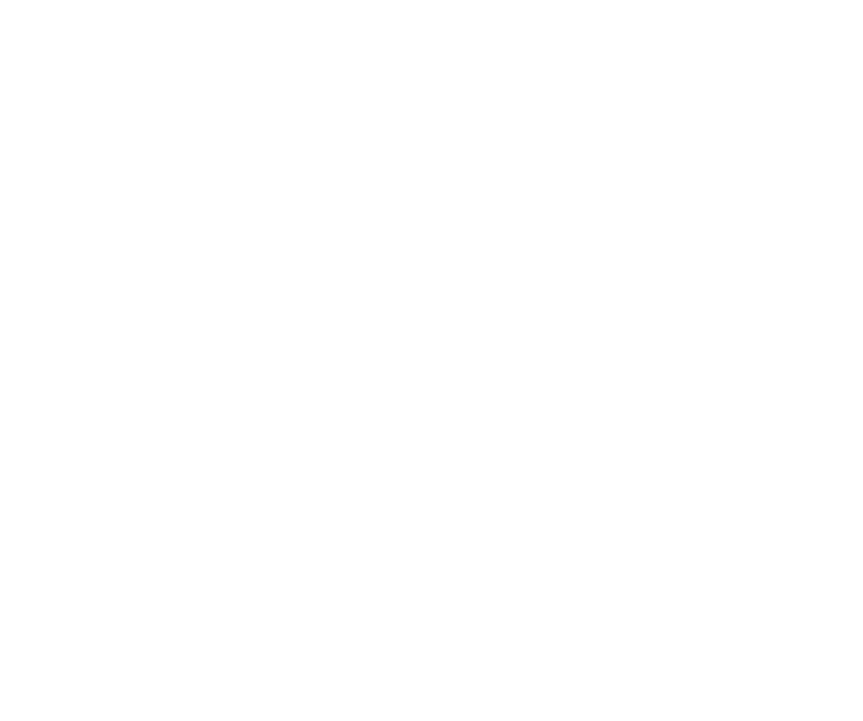
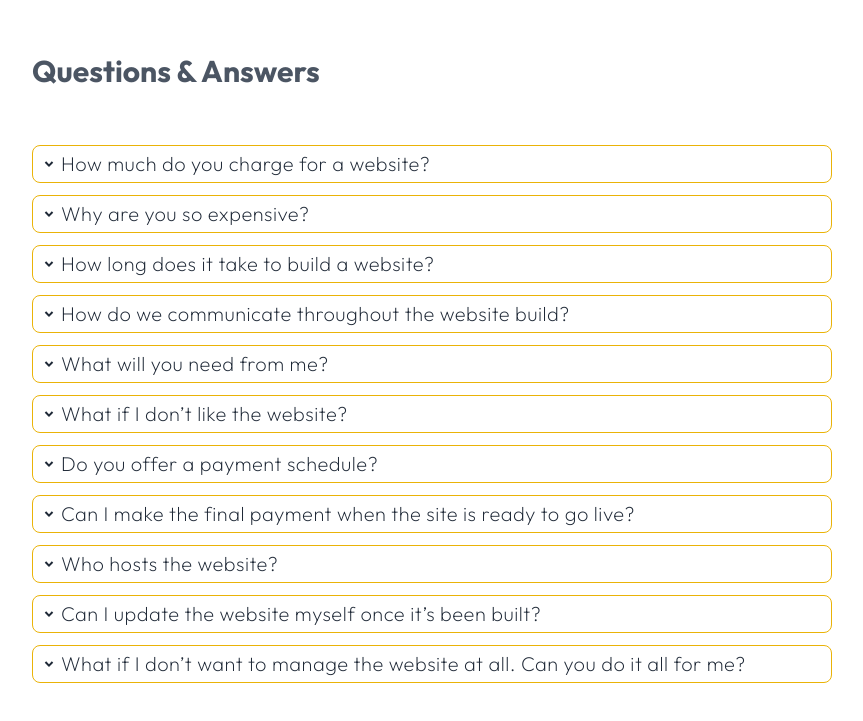
Before and after one commit to mektefaie/endo-illustrated, a Next.js app: page / in a window 1280 px wide. Shown: the part 7403-8124 px from the top of the page, without its empty margins (208-1071 px from the left). Before the commit the page ends 7376 px from the top, so only its background shows below. Built offline with nearby package versions, Linux system fonts and the light colour scheme.

Commit message:
add Q&A section with animation

```diff
--- a/src/app/page.js
+++ b/src/app/page.js
@@ -4,6 +4,7 @@
 import Hero from '@/components/Hero';
 import PricingPlans from '@/components/PricingPlans';
 import Projects from '@/components/Projects';
+import Questions from '@/components/Questions';
 import Reviews from '@/components/Reviews';
 import Skills from '@/components/Skills';
 
@@ -18,6 +19,7 @@
       <Reviews />
       <PricingPlans />
       <Contact />
+      <Questions />
     </div>
   );
 }
--- /dev/null
+++ b/src/components/Questions.jsx
@@ -0,0 +1,21 @@
+'use client';
+
+import { questions } from '@/assets';
+import Heading from './sub/Heading';
+import Question from './sub/Question';
+
+const Questions = () => {
+  return (
+    <div className="min-h-screen py-20 px-6 md:px-20 lg:px-40 xl:px-60">
+      <Heading text={'Questions & Answers'} />
+      <div>
+        <ul className="flex flex-col gap-y-3">
+          {questions.map((question, i) => (
+            <Question key={i} data={question} index={i} />
+          ))}
+        </ul>
+      </div>
+    </div>
+  );
+};
+export default Questions;
--- a/src/components/Skills.jsx
+++ b/src/components/Skills.jsx
@@ -29,7 +29,7 @@
 
   return (
     <div className="min-h-screen py-20 px-6 md:px-20 lg:px-40 xl:px-60 flex flex-col items-center justify-center gap-y-20">
-      <Heading text="Skills" />
+      <Heading text={'Skills'} />
 
       <motion.div
         className="grid grid-cols-[repeat(auto-fit,_minmax(180px,_1fr))] gap-x-8 gap-y-10 justify-items-center w-full"
--- /dev/null
+++ b/src/components/sub/Question.jsx
@@ -0,0 +1,63 @@
+'use client';
+
+import { questionArrow } from '@/assets';
+import { motion } from 'motion/react';
+import { useState } from 'react';
+
+const Question = ({ data, index }) => {
+  const [show, setShow] = useState(false);
+
+  const variants = {
+    visible: i => ({
+      opacity: 1,
+      x: 0,
+      transition: {
+        delay: i * 0.4,
+        duration: 0.3,
+        ease: 'easeOut',
+      },
+    }),
+    hidden: { opacity: 0, x: -30 },
+  };
+
+  return (
+    <motion.li
+      custom={index}
+      initial="hidden"
+      whileInView="visible"
+      viewport={{ margin: '50px', once: true }}
+      variants={variants}
+      className="border border-yellow-500 p-1 rounded-lg"
+    >
+      <div
+        role="button"
+        onClick={() => setShow(!show)}
+        className={`flex items-center text-gray-800 hover:text-yellow-600 text-xl font-extralight  tracking-wide cursor-pointer ${
+          show && 'border-b text-yellow-600'
+        }`}
+      >
+        <motion.span animate={{ rotate: show ? 180 : 0 }}>
+          {questionArrow}
+        </motion.span>
+        <span>{data.question}</span>
+      </div>
+      <motion.p
+        initial={{ scaleY: 0, maxHeight: 0, opacity: 0 }}
+        animate={{
+          scaleY: show ? 1 : 0,
+          maxHeight: show ? 300 : 0,
+          opacity: show ? 1 : 0,
+        }}
+        transition={{
+          type: 'spring',
+          stiffness: show ? 250 : 50,
+          opacity: { delay: show ? 0.1 : 0 },
+        }}
+        className="overflow-hidden box-border origin-top pl-8 text-lg font-extralight tracking-wide text-gray-900 first-letter:pl-3"
+      >
+        {data.answer}
+      </motion.p>
+    </motion.li>
+  );
+};
+export default Question;
```
